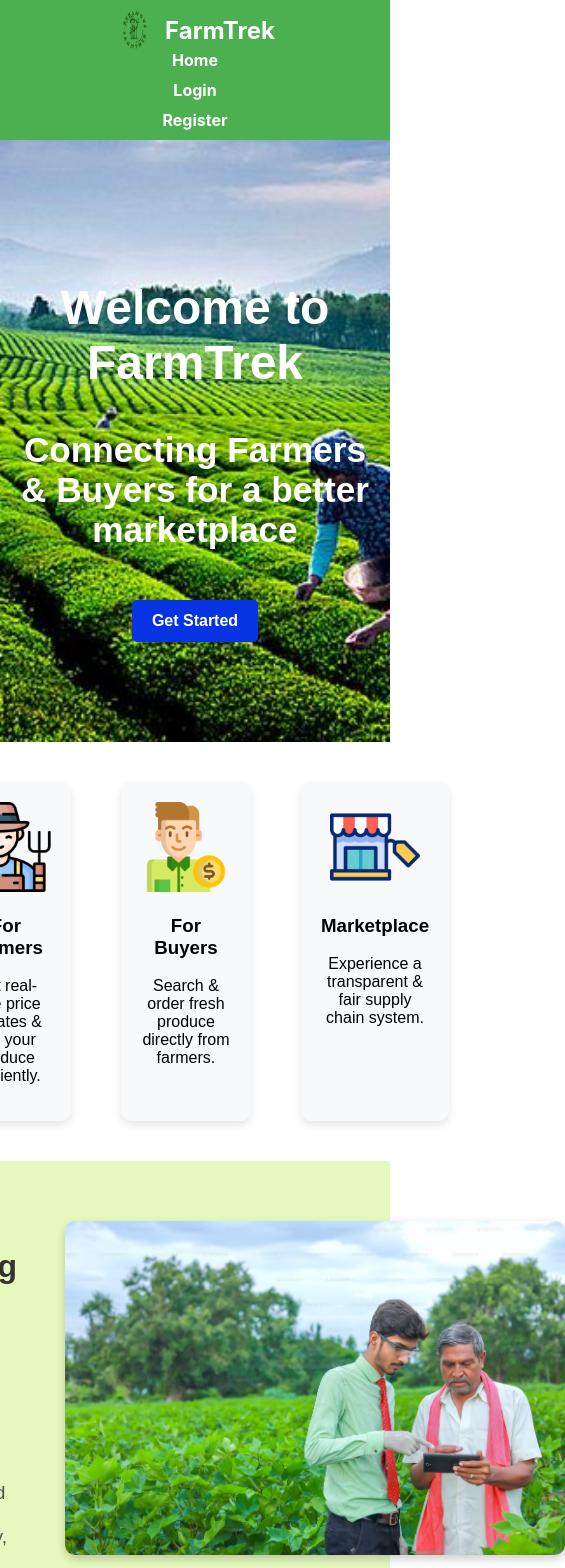
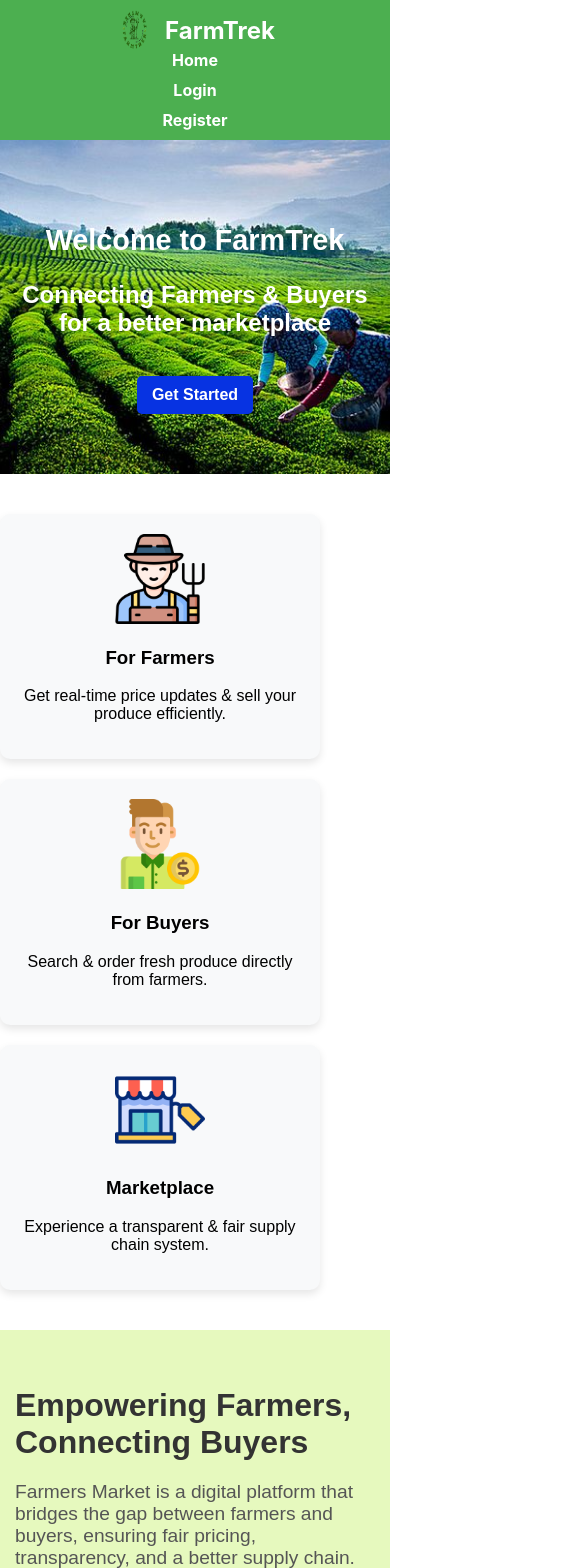
Before and after one commit to finalprojectdrk/farmersmarket, a React (Create React App) app: page / in a window 390 px wide. Shown: the top 1568 px of the page, 565 px wide, since content can reach past the window. Built offline with nearby package versions, Linux system fonts and the light colour scheme.

Commit message:
Update Home.css
Responsive

```diff
--- a/src/pages/Home.css
+++ b/src/pages/Home.css
@@ -1,3 +1,4 @@
+/* Global styles */
 .home-container {
   text-align: center;
   font-family: Arial, sans-serif;
@@ -23,7 +24,7 @@
 }
 
 .cta-button {
-  background:#0733e2;
+  background: #0733e2;
   color: white;
   padding: 12px 20px;
   text-decoration: none;
@@ -147,6 +148,8 @@
 .footer-links a:hover {
   text-decoration: underline;
 }
+
+/* About Us Section */
 .about-us {
   display: flex;
   justify-content: center;
@@ -204,5 +207,123 @@
   width: 500px;
   border-radius: 10px;
   box-shadow: 0px 4px 10px rgba(0, 0, 0, 0.2);
+}
 
+/* Media Queries for responsiveness */
+
+/* For tablets and smaller devices */
+@media (max-width: 768px) {
+  .hero {
+    padding: 80px 20px;
+  }
+
+  .hero h1 {
+    font-size: 2.2rem;
+  }
+
+  .hero p {
+    font-size: 1.8rem;
+  }
+
+  .features {
+    flex-direction: column;
+    gap: 30px;
+  }
+
+  .feature-card {
+    width: 100%;
+    max-width: 300px;
+  }
+
+  .about h2 {
+    font-size: 1.8rem;
+  }
+
+  .about p {
+    font-size: 1rem;
+  }
+
+  .contact-form {
+    max-width: 100%;
+    padding: 0 20px;
+  }
+
+  .footer-links a {
+    font-size: 0.9rem;
+  }
+
+  .about-us {
+    padding: 40px 20px;
+  }
+
+  .about-content {
+    flex-direction: column;
+    gap: 20px;
+  }
+
+  .about-image img {
+    width: 100%;
+    max-width: 400px;
+  }
 }
+
+/* For mobile devices */
+@media (max-width: 480px) {
+  .hero {
+    padding: 60px 15px;
+  }
+
+  .hero h1 {
+    font-size: 1.8rem;
+  }
+
+  .hero p {
+    font-size: 1.5rem;
+  }
+
+  .cta-button {
+    padding: 10px 15px;
+    font-size: 1rem;
+  }
+
+  .features {
+    flex-direction: column;
+    gap: 20px;
+  }
+
+  .feature-card {
+    width: 100%;
+    max-width: 280px;
+  }
+
+  .about h2 {
+    font-size: 1.6rem;
+  }
+
+  .about p {
+    font-size: 1rem;
+  }
+
+  .contact-form {
+    max-width: 100%;
+    padding: 0 15px;
+  }
+
+  .footer-links a {
+    font-size: 0.9rem;
+  }
+
+  .about-us {
+    padding: 30px 15px;
+  }
+
+  .about-content {
+    flex-direction: column;
+    gap: 15px;
+  }
+
+  .about-image img {
+    width: 100%;
+    max-width: 350px;
+  }
+}
```
